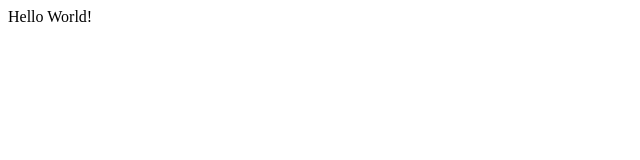
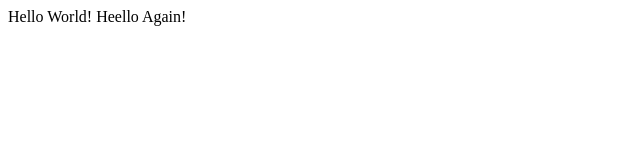
Before and after one commit to JasmineChhabra1704/lecture1, a plain HTML site: page hello.html in a window 1280 px wide. Shown: the whole page, without its empty margins (0-640 px from the left). Drawn offline with Linux system fonts and the light colour scheme.

Commit message:
Update hello.html

```diff
--- a/hello.html
+++ b/hello.html
@@ -4,6 +4,6 @@
 	<title>My Webpage</title>
 </head>
 <body>
-	Hello World!
+	Hello World! Heello Again!
 </body>
 </html>
```
